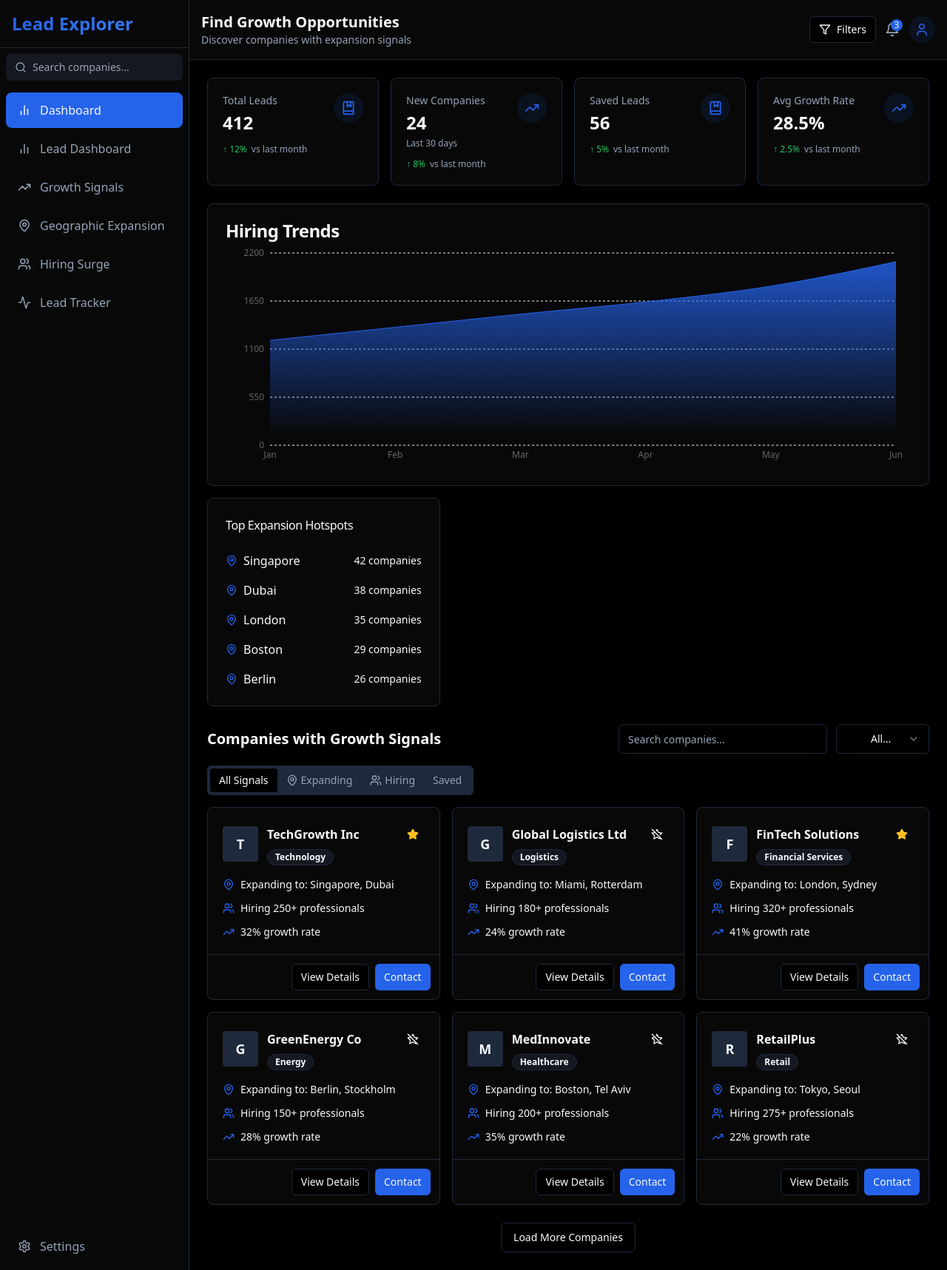
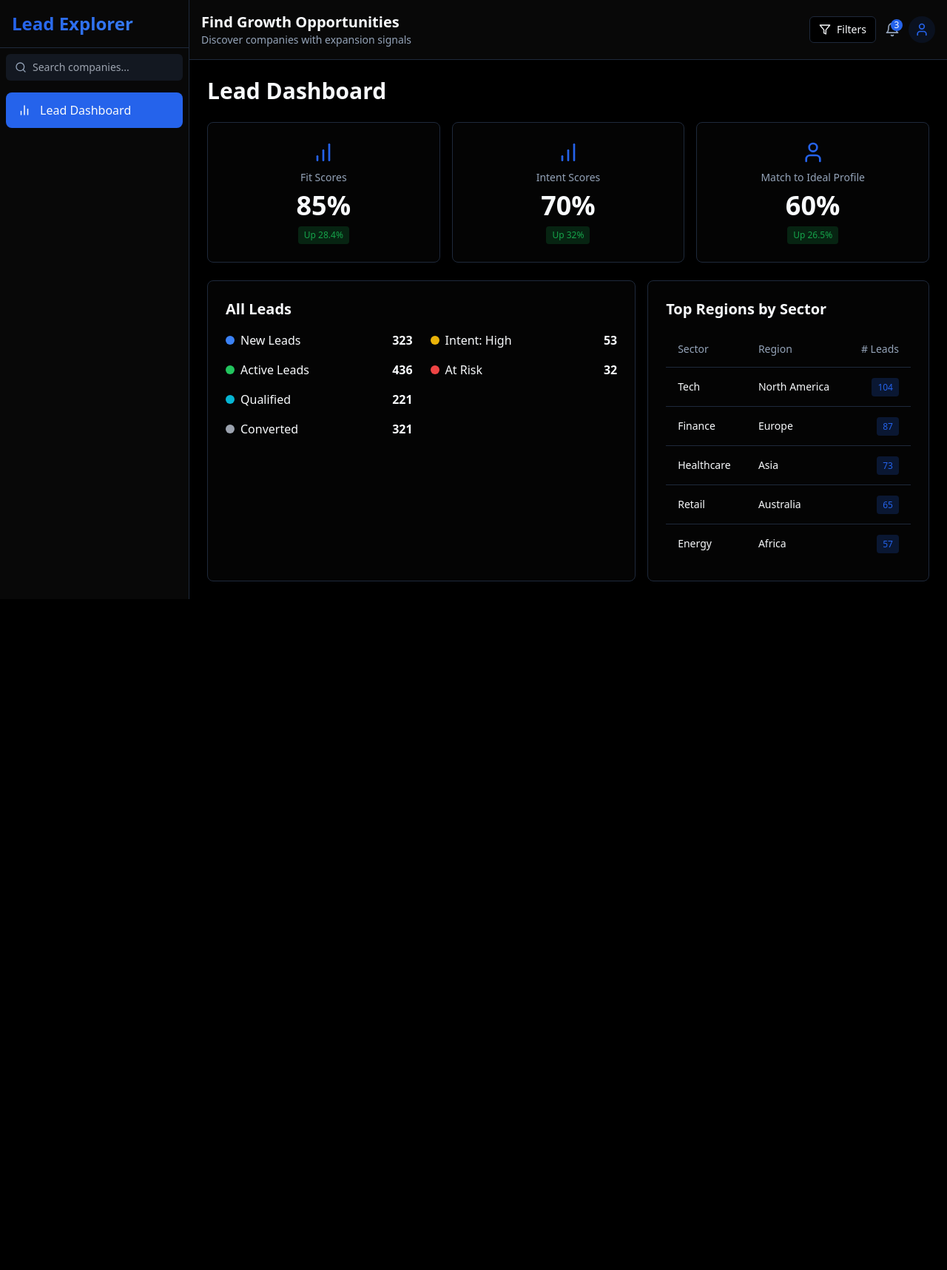
Before and after one commit to nizar-code/growth-radar-scout, a React (Vite) app: page / in a window 1280 px wide. Shown: the whole page at 74% size. After the commit the page ends 810 px from the top, so only its background shows below. Built offline with nearby package versions, Linux system fonts and the light colour scheme.

Commit message:
Remove unused pages
Remove all page components except LeadDashboard and update routing in App.tsx to only include the /dashboard route.

```diff
--- a/src/App.tsx
+++ b/src/App.tsx
@@ -3,8 +3,7 @@ import { Toaster } from "@/components/ui/toaster";
 import { Toaster as Sonner } from "@/components/ui/sonner";
 import { TooltipProvider } from "@/components/ui/tooltip";
 import { QueryClient, QueryClientProvider } from "@tanstack/react-query";
-import { BrowserRouter, Routes, Route } from "react-router-dom";
-import Index from "./pages/Index";
+import { BrowserRouter, Routes, Route, Navigate } from "react-router-dom";
 import LeadDashboard from "./pages/LeadDashboard";
 import NotFound from "./pages/NotFound";
 
@@ -17,14 +16,8 @@ const App = () => (
       <Sonner />
       <BrowserRouter>
         <Routes>
-          <Route path="/" element={<Index />} />
+          <Route path="/" element={<LeadDashboard />} />
           <Route path="/dashboard" element={<LeadDashboard />} />
-          {/* These routes will be implemented in future iterations */}
-          <Route path="/signals" element={<Index />} />
-          <Route path="/expansion" element={<Index />} />
-          <Route path="/hiring" element={<Index />} />
-          <Route path="/tracker" element={<Index />} />
-          <Route path="/settings" element={<Index />} />
           <Route path="*" element={<NotFound />} />
         </Routes>
       </BrowserRouter>
--- a/src/components/layout/Sidebar.tsx
+++ b/src/components/layout/Sidebar.tsx
@@ -2,11 +2,6 @@
 import React from 'react';
 import { Link } from 'react-router-dom';
 import {
-  TrendingUp,
-  MapPin,
-  Users,
-  Activity,
-  Settings,
   BarChart2,
   Search
 } from 'lucide-react';
@@ -56,50 +51,11 @@ export function Sidebar() {
       <nav className="flex-1 p-2 space-y-1">
         <SidebarItem
           icon={<BarChart2 size={18} />}
-          label="Dashboard"
-          href="/"
-          active={path === '/'}
-        />
-        <SidebarItem
-          icon={<BarChart2 size={18} />}
           label="Lead Dashboard"
           href="/dashboard"
-          active={path === '/dashboard'}
-        />
-        <SidebarItem
-          icon={<TrendingUp size={18} />}
-          label="Growth Signals"
-          href="/signals"
-          active={path === '/signals'}
-        />
-        <SidebarItem
-          icon={<MapPin size={18} />}
-          label="Geographic Expansion"
-          href="/expansion"
-          active={path === '/expansion'}
-        />
-        <SidebarItem
-          icon={<Users size={18} />}
-          label="Hiring Surge"
-          href="/hiring"
-          active={path === '/hiring'}
-        />
-        <SidebarItem
-          icon={<Activity size={18} />}
-          label="Lead Tracker"
-          href="/tracker"
-          active={path === '/tracker'}
+          active={path === '/' || path === '/dashboard'}
         />
       </nav>
-
-      <div className="mt-auto p-2">
-        <SidebarItem
-          icon={<Settings size={18} />}
-          label="Settings"
-          href="/settings"
-          active={path === '/settings'}
-        />
-      </div>
     </div>
   );
 }
--- a/src/pages/NotFound.tsx
+++ b/src/pages/NotFound.tsx
@@ -1,4 +1,5 @@
-import { useLocation } from "react-router-dom";
+
+import { useLocation, Navigate } from "react-router-dom";
 import { useEffect } from "react";
 
 const NotFound = () => {
@@ -11,17 +12,7 @@ const NotFound = () => {
     );
   }, [location.pathname]);
 
-  return (
-    <div className="min-h-screen flex items-center justify-center bg-gray-100">
-      <div className="text-center">
-        <h1 className="text-4xl font-bold mb-4">404</h1>
-        <p className="text-xl text-gray-600 mb-4">Oops! Page not found</p>
-        <a href="/" className="text-blue-500 hover:text-blue-700 underline">
-          Return to Home
-        </a>
-      </div>
-    </div>
-  );
+  return <Navigate to="/dashboard" replace />;
 };
 
 export default NotFound;
```
